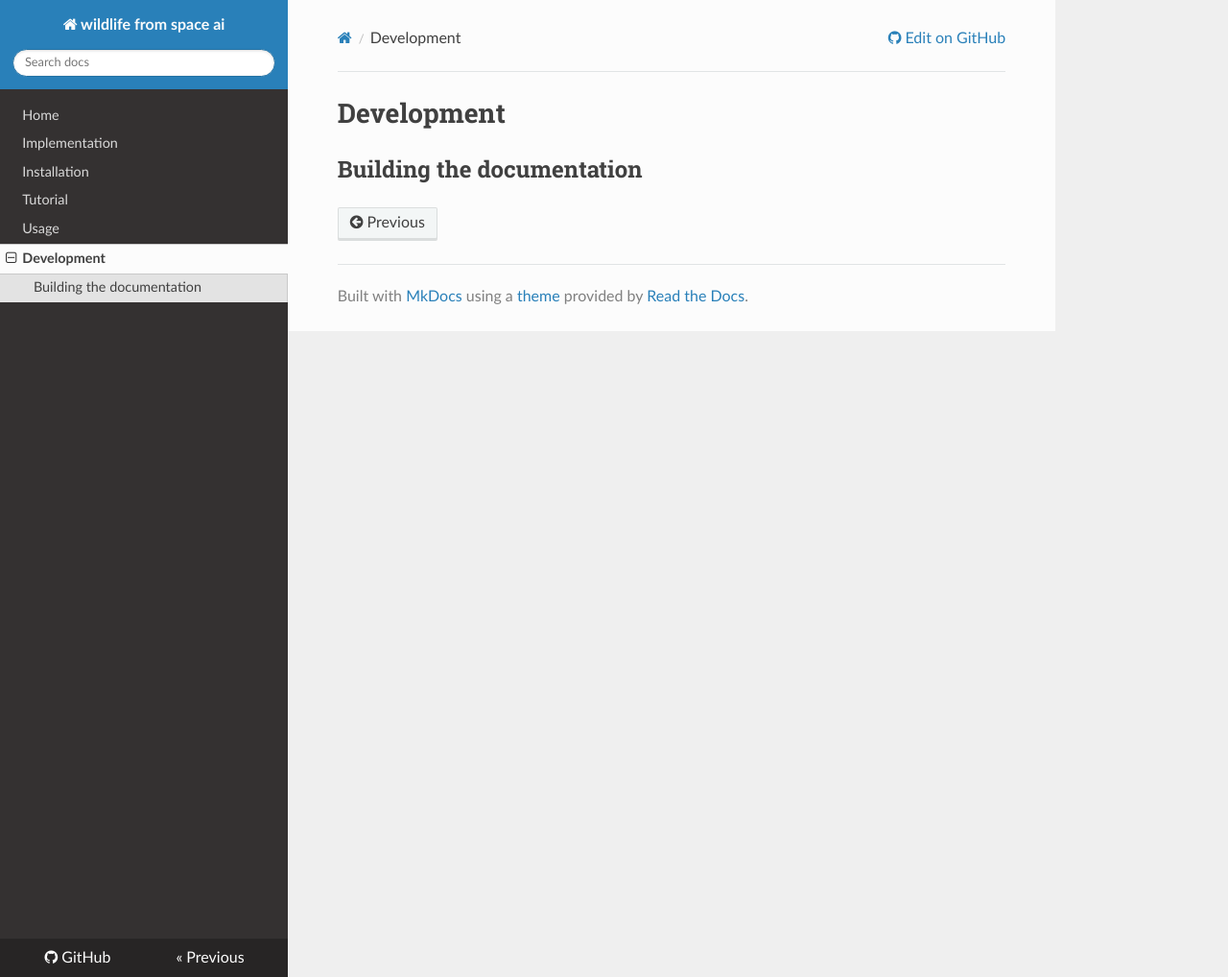
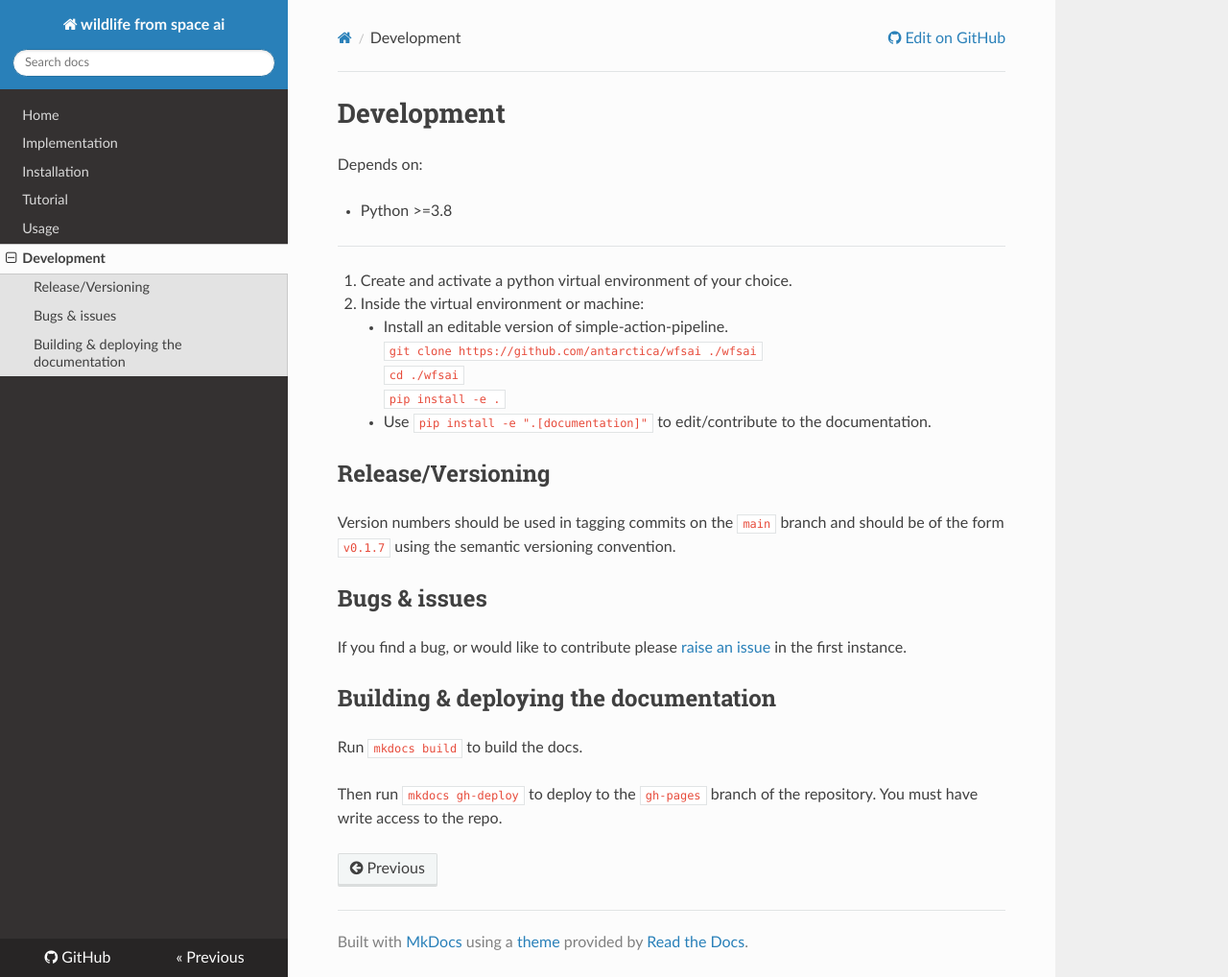
Before and after one commit to antarctica/wfsai, an MkDocs documentation site: the page built from docs/development.md, in a window 1280 px wide and 1018 px high. Shown: the whole window at 96% size. Built offline with MkDocs 1.6.1, drawn with Linux system fonts in a browser that asks for light colours; nearby versions of some CDN libraries.

Commit message:
updated development documentation

```diff
--- a/docs/development.md
+++ b/docs/development.md
@@ -1,3 +1,29 @@
 # Development
 
-## Building the documentation
+Depends on:
+
+* Python >=3.8
+
+---
+
+1. Create and activate a python virtual environment of your choice.
+1. Inside the virtual environment or machine:
+    - Install an editable version of simple-action-pipeline.
+      `git clone https://github.com/antarctica/wfsai ./wfsai`
+      `cd ./wfsai`
+      `pip install -e .`
+    - Use `pip install -e ".[documentation]"` to edit/contribute to the documentation.
+
+## Release/Versioning
+
+Version numbers should be used in tagging commits on the `main` branch and should be of the form `v0.1.7` using the semantic versioning convention.
+
+## Bugs & issues
+
+If you find a bug, or would like to contribute please [raise an issue](https://github.com/antarctica/wfsai/issues/new) in the first instance.
+
+## Building & deploying the documentation
+
+Run `mkdocs build` to build the docs.
+
+Then run `mkdocs gh-deploy` to deploy to the `gh-pages` branch of the repository. You must have write access to the repo.
```
